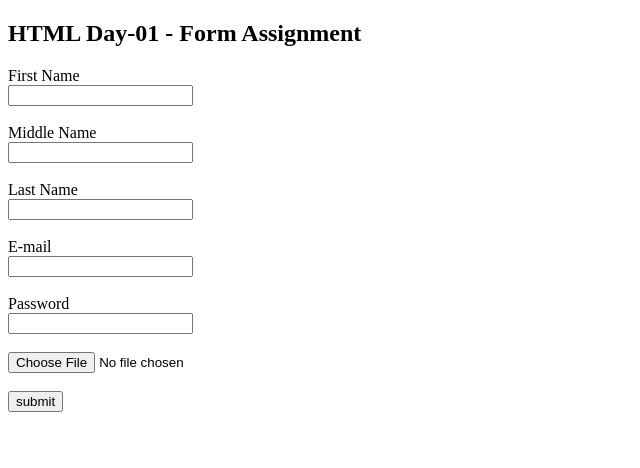
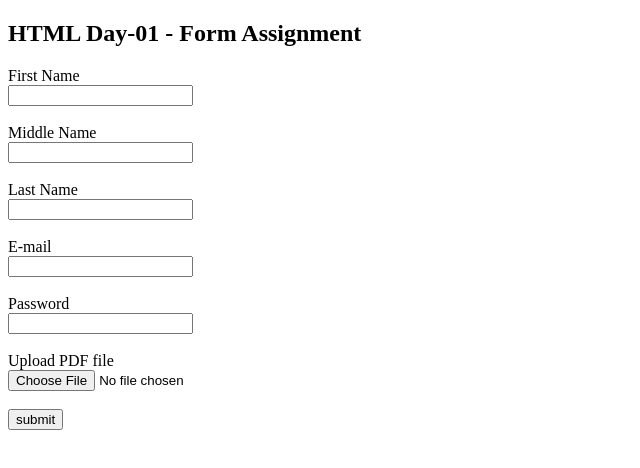
Before and after one commit to Mohamed-Saleem-M/Form-Assignment--HTML-Day01, a plain HTML site: page index.html in a window 1280 px wide. Shown: the whole page, without its empty margins (0-640 px from the left). Drawn offline with Linux system fonts and the light colour scheme.

Commit message:
first commit

```diff
--- a/index.html
+++ b/index.html
@@ -25,6 +25,7 @@
         <label for="password">Password</label><br>
         <input type="password" name="Password" id="password"><br><br>
 
+        <label for="pdf">Upload PDF file</label><br>
         <input type="file"><br><br>
 
         <input type="submit" value="submit">
```
